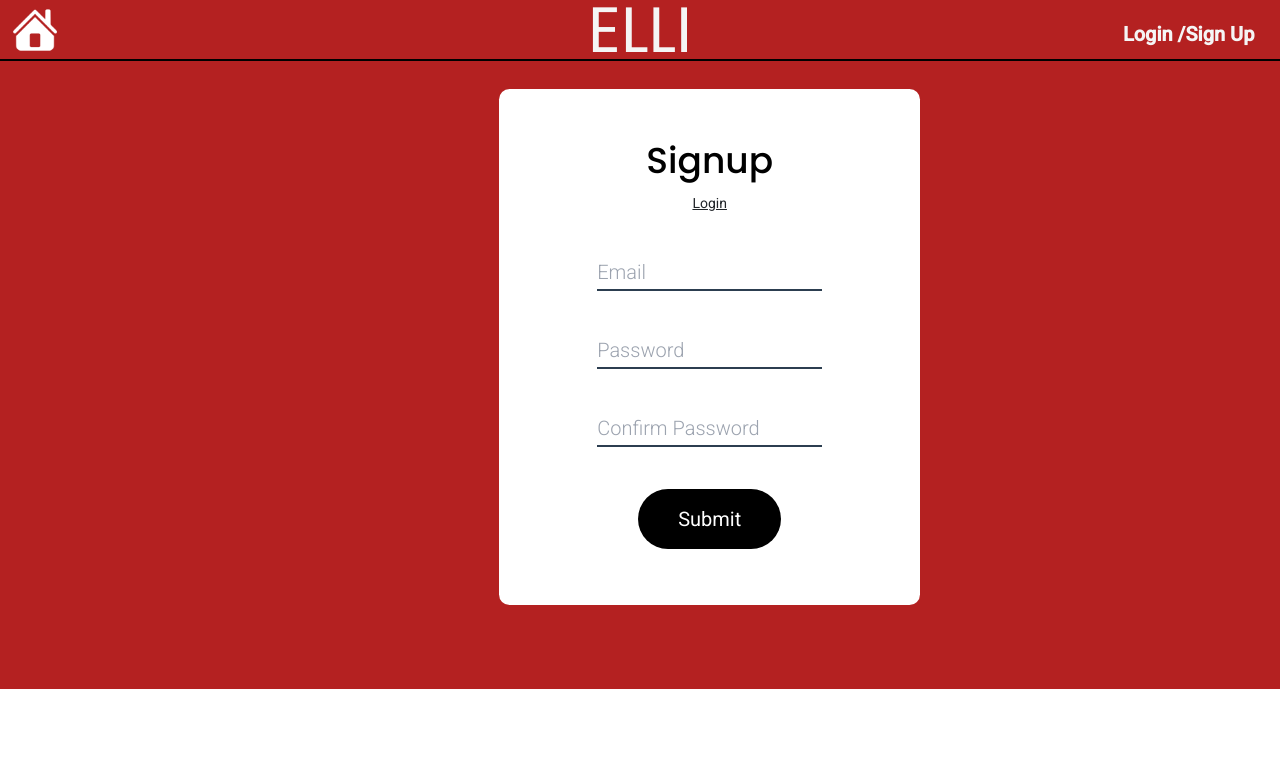
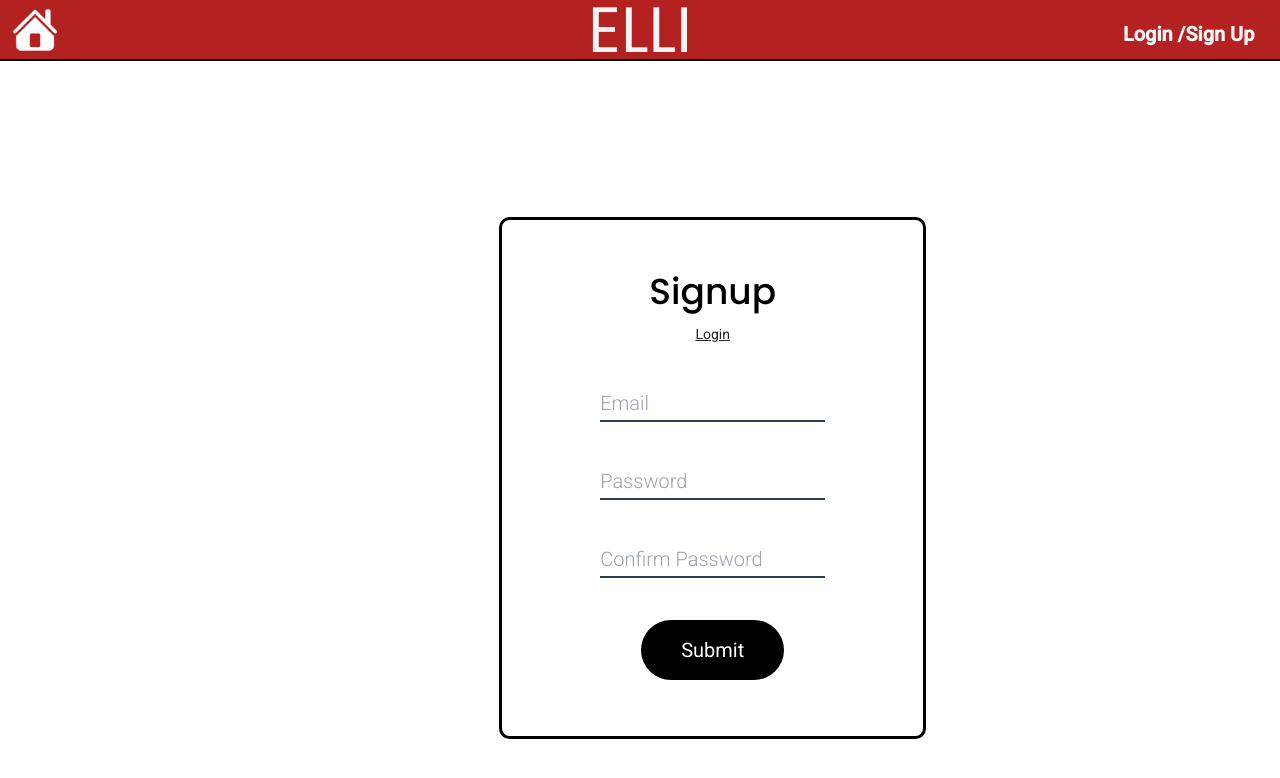
Before and after one commit to blbarr01/EnglishLearningInitiative, an Angular app in the folder ELLI/: page /signup in a window 1280 px wide. Shown: the top 778 px of the page. Built offline with nearby package versions, Linux system fonts and the light colour scheme.

Commit message:
last touches on login / signup before presentation

```diff
--- a/ELLI/src/app/features/login/login.component.css
+++ b/ELLI/src/app/features/login/login.component.css
@@ -4,6 +4,7 @@
     /* background-color: var(--matador-red);s */
     padding-bottom: 3em;
     padding-top: 2em;
+    margin-bottom: auto;
 }
 
 .login-link{
@@ -16,7 +17,7 @@
 .container {
     background-color: #fff;
     border: 3px solid var(--matador-black);
-    margin: 10% 39%;
+    margin: 10% 40%;
     height: fit-content;
     width: fit-content;
     padding: 4em;
--- a/ELLI/src/app/features/signup/signup.component.css
+++ b/ELLI/src/app/features/signup/signup.component.css
@@ -2,7 +2,6 @@
 
 .login-container{
     /* border: 2px solid green; */
-    background-color: var(--matador-red);
     padding-bottom: 3em;
     padding-top: 2em;
 }
@@ -15,13 +14,13 @@
     cursor: pointer;
 }
 .container {
+    border: 3px solid var(--matador-black);
     background-color: #fff;
-    margin: auto 39%;
+    margin: 10% 39%;
     height: fit-content;
     width: fit-content;
     padding: 4em;
     border-radius: .66rem;
-    margin-bottom: 3em;
 }
 
 
```
